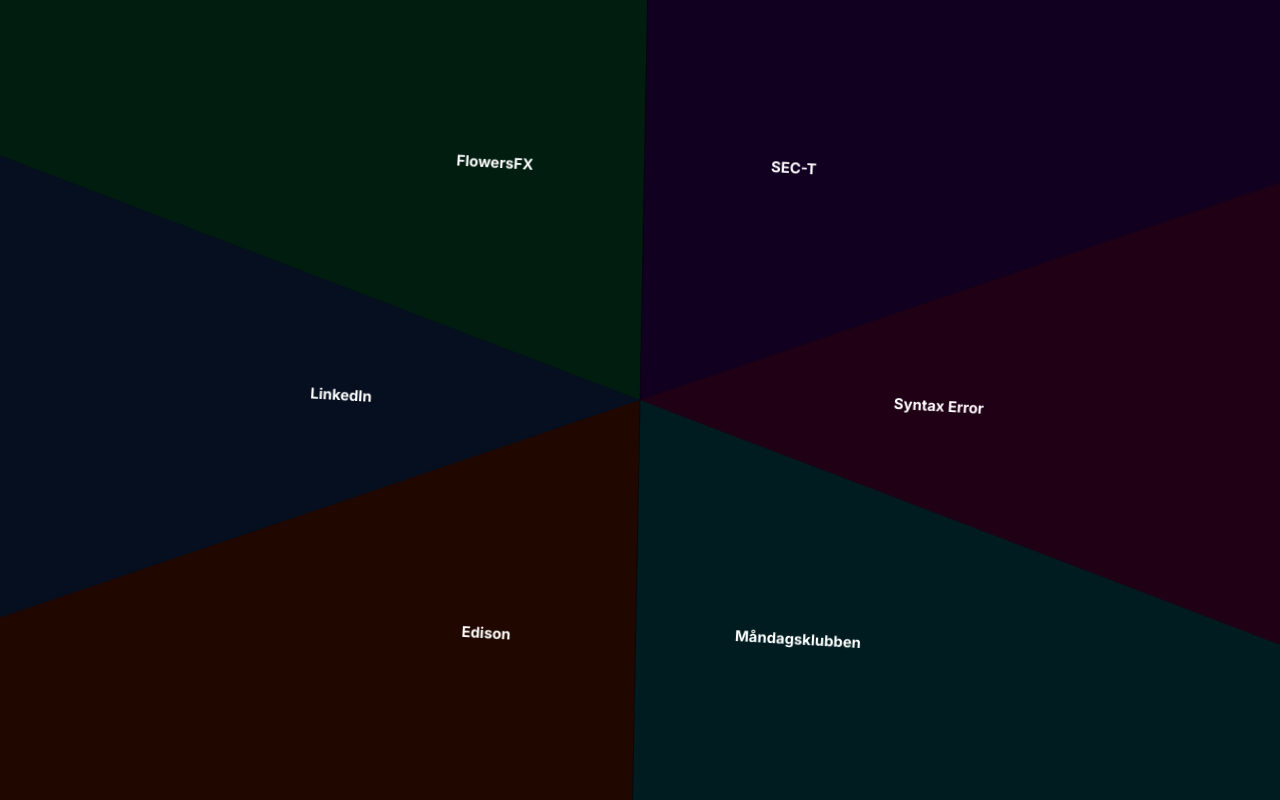
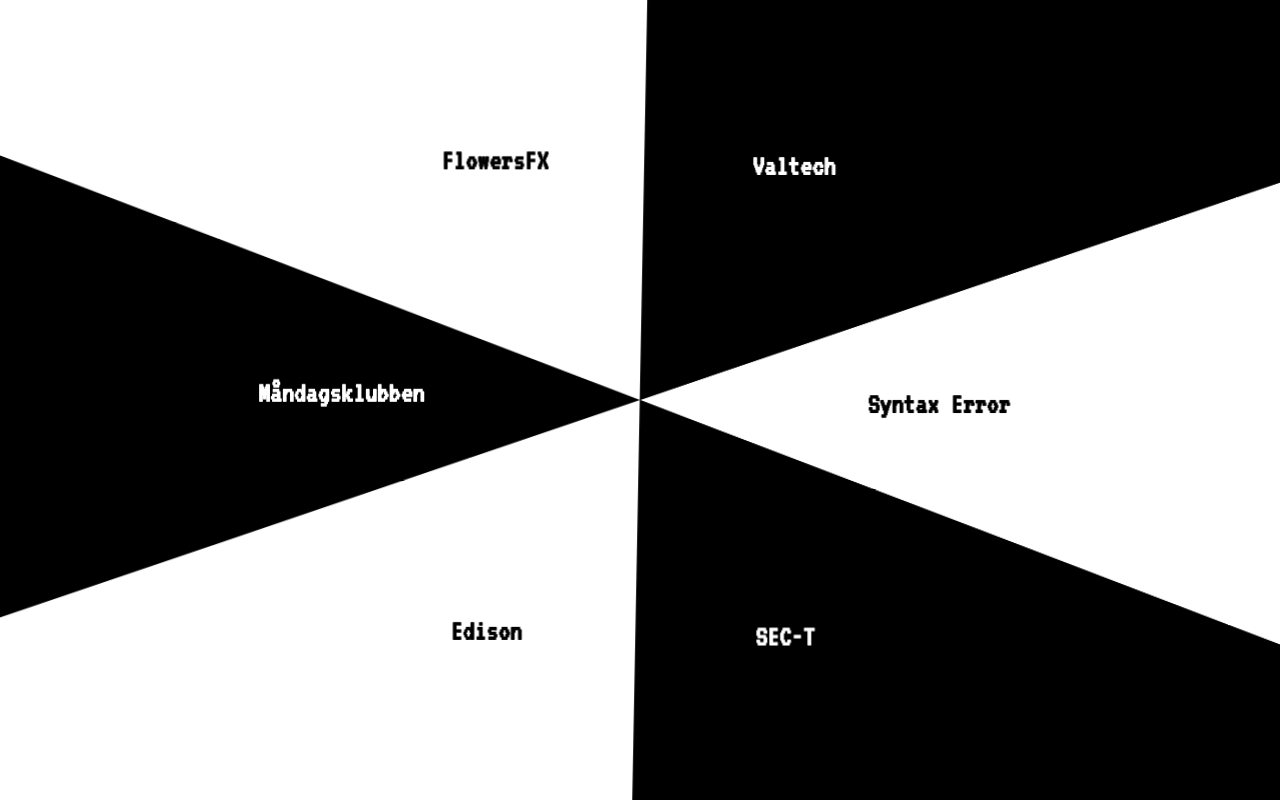
Before and after one commit to duveborn/website, a Next.js app: page / in a window 1280 px wide. Built offline with nearby package versions, Linux system fonts and the light colour scheme.

Commit message:
black and white and updated copy

```diff
--- a/src/app/globals.css
+++ b/src/app/globals.css
@@ -21,8 +21,8 @@
 
 /* ─── Counter-rock: text stays visually upright while the pie moves  ─── */
 @keyframes counter-rock {
-  from { transform: translate(-50%, -50%) rotate(-5deg); }
-  to   { transform: translate(-50%, -50%) rotate(5deg);  }
+  from { transform: translate(-50%, -50%) rotate(2.5deg);  }
+  to   { transform: translate(-50%, -50%) rotate(-2.5deg); }
 }
 
 .animate-rock {
--- a/src/app/layout.tsx
+++ b/src/app/layout.tsx
@@ -1,8 +1,8 @@
 import type { Metadata } from "next";
-import { Inter } from "next/font/google";
+import { VT323 } from "next/font/google";
 import "./globals.css";
 
-const inter = Inter({ subsets: ["latin"] });
+const vt323 = VT323({ weight: "400", subsets: ["latin"] });
 
 export const metadata: Metadata = {
   title: "Oskar Duveborn",
@@ -16,7 +16,7 @@
 }) {
   return (
     <html lang="en">
-      <body className={inter.className}>{children}</body>
+      <body className={vt323.className}>{children}</body>
     </html>
   );
 }
--- a/src/app/page.tsx
+++ b/src/app/page.tsx
@@ -16,43 +16,43 @@
   {
     label: "Måndagsklubben",
     href: "https://mandagsklubben.net",
-    description: "A weekly Monday afterwork meetup in Stockholm for geeks and friendly folks.",
-    color: "#003940",
-    startAngle: 120,
+    description: "I'm a co-founder of this weekly Monday afterwork meetup in Stockholm for geeks and friendly folks. Join us for a beverage and tell us about your day!",
+    color: "#000000",
+    startAngle: 240,
   },
   {
     label: "Syntax Error",
     href: "https://www.syntax-error.se",
-    description: "A video game nightclub in Stockholm with monthly events featuring DJs, live performers, free to play video games, and cosplay.",
-    color: "#40002A",
+    description: "I'm an organizer, DJ and board member of this video game nightclub in Stockholm with monthly events featuring DJs, live-acts, video games and cosplay. You should definitely check it out!",
+    color: "#ffffff",
     startAngle: 60,
   },
   {
     label: "SEC-T",
     href: "https://www.sec-t.org",
-    description: "An IT security conference in Stockholm hosting technical presentations, community events, and networking throughout the year.",
-    color: "#230040",
-    startAngle: 0,
+    description: "I'm a club manager at this IT security conference in Stockholm where I make sure the official party and pubs are fun. Join our free community day!",
+    color: "#000000",
+    startAngle: 120,
   },
   {
     label: "Edison",
     href: "https://www.edisonparty.com",
-    description: "A demoscene party in Stockholm aboard M/S Borgila, bringing together digital artists and coders for a weekend of creative competition.",
-    color: "#400F00",
+    description: "I'm a main organizer of this demoparty in Stockholm aboard M/S Borgila, bringing together digital artists and coders with a ton of different competitions. Start your prod today!",
+    color: "#ffffff",
     startAngle: 180,
   },
   {
-    label: "LinkedIn",
-    href: "https://www.linkedin.com/in/duveborn/",
-    description: "Creative & prototyping software developer and visual designer at Valtech, organising tech and entertainment events in Stockholm since 2007.",
-    color: "#0A1E40",
-    startAngle: 240,
+    label: "Valtech",
+    href: "https://www.valtech.com",
+    description: "I'm a senior consultant at Valtech, a global digital agency. I work on a variety of projects with various technologies. Apply today!",
+    color: "#000000",
+    startAngle: 0,
   },
   {
     label: "FlowersFX",
     href: "https://www.flowersfx.com",
-    description: "A creative collective of digital artists developing games and creative technology, known for the party game \"Eat my Shuriken and Die!\"",
-    color: "#003A1E",
+    description: "I'm a founder and developer at this creative collective of digital artists, known for the party game \"Eat my Shuriken and Die!\"",
+    color: "#ffffff",
     startAngle: 300,
   },
 ];
@@ -133,6 +133,7 @@
 
   const displayed   = slices[active ?? lastActive.current];
   const isExpanded  = active !== null;
+  const isLight     = displayed.color === "#ffffff";
 
   return (
     <main className="relative w-screen h-screen overflow-hidden bg-black">
@@ -165,7 +166,7 @@
               className="absolute inset-0 bg-transparent border-0 p-0 cursor-pointer transition-[background-color] duration-300 hover:bg-white/5 focus:outline-none focus-visible:bg-white/10"
               style={{
                 clipPath: sliceClipPath(slice.startAngle, slice.startAngle + SLICE_DEG),
-                backgroundColor: hexToRgba(slice.color, 0.5),
+                backgroundColor: hexToRgba(slice.color, 1),
               }}
               onClick={() => open(i)}
             />
@@ -179,8 +180,8 @@
               style={textPos(slice.startAngle + SLICE_DEG / 2)}
             >
               <h2
-                className="text-sm font-bold text-white text-center leading-tight"
-                style={{ maxWidth: "10ch" }}
+                className="sm:text-[1.75rem] font-bold text-center leading-tight whitespace-nowrap"
+                style={{ color: slice.color === "#ffffff" ? "#000000" : "#ffffff" }}
               >
                 {slice.label}
               </h2>
@@ -209,19 +210,22 @@
           <h2 className="text-3xl font-bold">
             <a
               href={displayed.href}
-              className="text-white underline underline-offset-4 focus:outline-none"
+              className={`inline-flex items-center gap-2 underline underline-offset-4 focus:outline-none ${isLight ? "text-black" : "text-white"}`}
               target="_blank"
               rel="noopener noreferrer"
             >
               {displayed.label}
+              <svg xmlns="http://www.w3.org/2000/svg" viewBox="0 0 20 20" fill="currentColor" className="w-5 h-5 opacity-70 shrink-0">
+                <path fillRule="evenodd" d="M4.25 5.5a.75.75 0 0 0-.75.75v8.5c0 .414.336.75.75.75h8.5a.75.75 0 0 0 .75-.75v-4a.75.75 0 0 1 1.5 0v4A2.25 2.25 0 0 1 12.75 17h-8.5A2.25 2.25 0 0 1 2 14.75v-8.5A2.25 2.25 0 0 1 4.25 4h5a.75.75 0 0 1 0 1.5h-5Zm6.75-3a.75.75 0 0 1 .75-.75h5.25a.75.75 0 0 1 .75.75v5.25a.75.75 0 0 1-1.5 0V4.06l-6.22 6.22a.75.75 0 1 1-1.06-1.06L15.44 3H11a.75.75 0 0 1-.75-.75Z" clipRule="evenodd" />
+              </svg>
             </a>
           </h2>
-          <p className="mt-4 text-white/70 text-sm leading-relaxed">
+          <p className="mt-4 text-xl leading-relaxed" style={{ color: isLight ? "rgba(0,0,0,0.7)" : "rgba(255,255,255,0.7)" }}>
             {displayed.description}
           </p>
         </div>
 
-        <p className="absolute bottom-8 text-white/30 text-xs tracking-widest uppercase">
+        <p className="absolute bottom-8 text-xs tracking-widest uppercase" style={{ color: isLight ? "rgba(0,0,0,0.3)" : "rgba(255,255,255,0.3)" }}>
           tap anywhere to close
         </p>
       </div>
```
